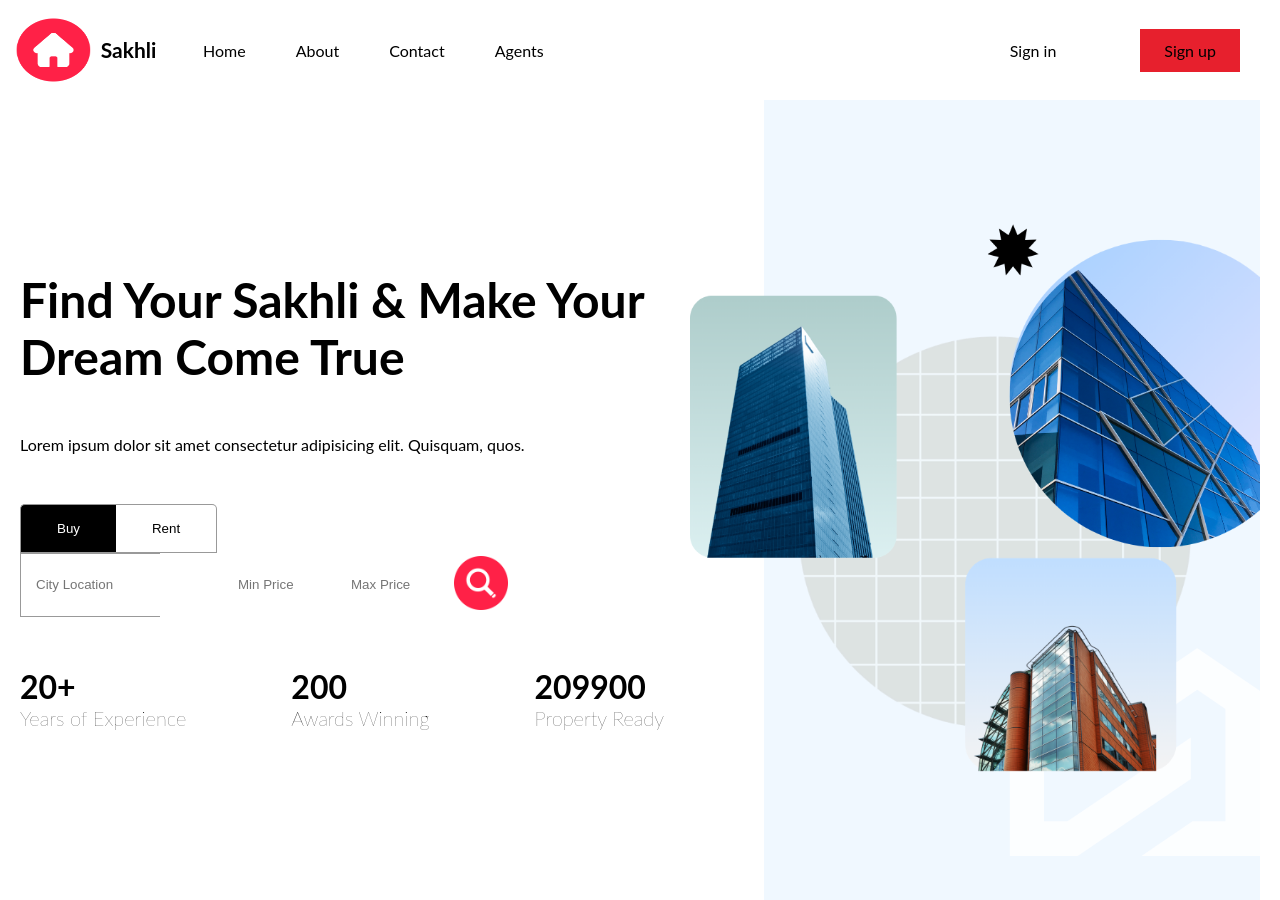
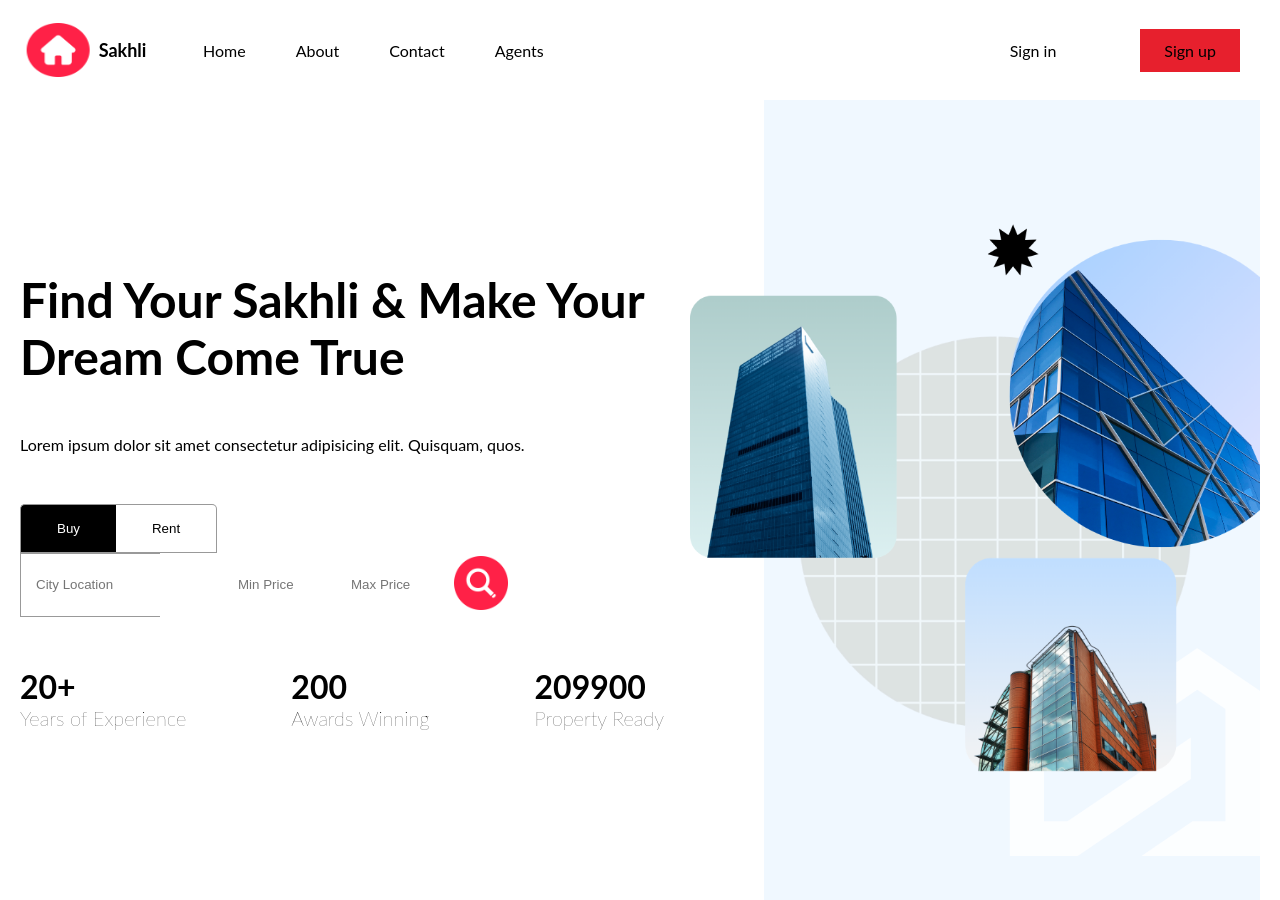
Before and after one commit to P4ndro/Sakhli, a React (Vite) app in the folder client/: page / in a window 1280 px wide. In both pictures the pointer is over the link "Sakhli". Shown: the top 900 px of the page. Built offline with nearby package versions, Linux system fonts and the light colour scheme.

Commit message:
Adjust navbar hover scale and transition duration for improved user experience

```diff
--- a/client/src/components/navbar/navbar.scss
+++ b/client/src/components/navbar/navbar.scss
@@ -12,7 +12,7 @@ nav {
             display: none;
         }
         &:hover{
-            scale: 1.05;
+            scale: 0.9;
         }
     }
 
@@ -93,7 +93,7 @@ nav {
             color: white;
             height: 100vh;
             width: 50%;
-            transition: all 1s ease;
+            transition: all 0.7s ease;
             display: flex;
             flex-direction: column;
             align-items: center;
```
